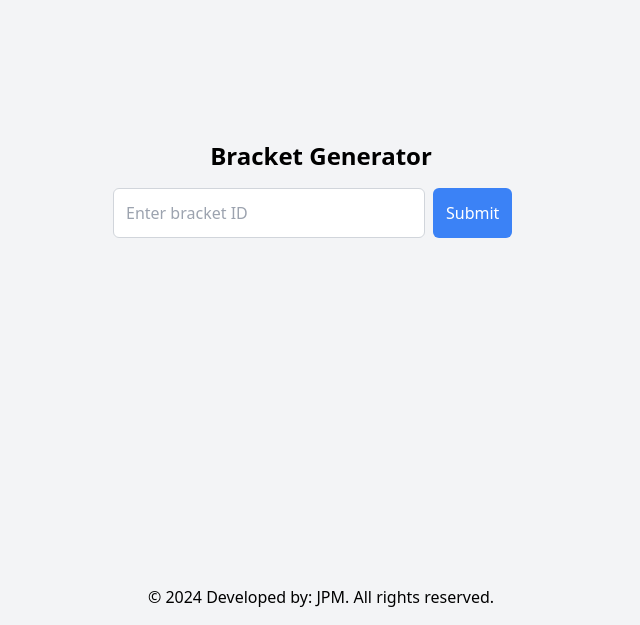
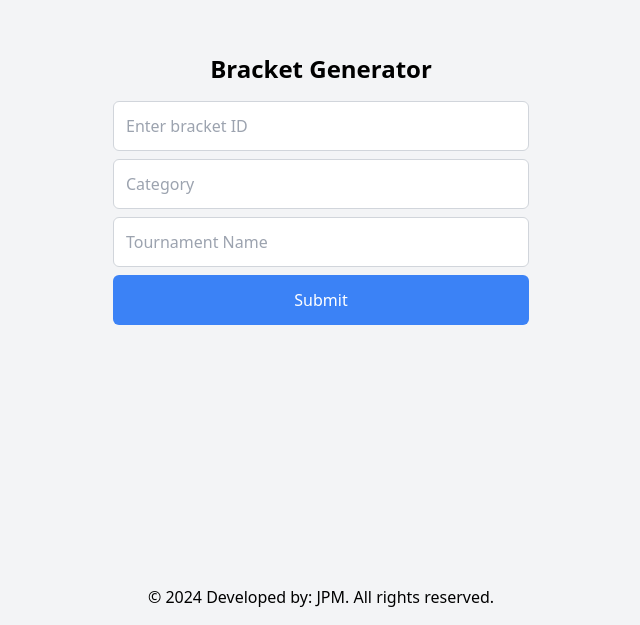
Before and after one commit to reyunj/bracket, a Next.js app: page /bracket in a window 1280 px wide. Shown: the part 175-800 px from the top of the page, without its empty margins (319-959 px from the left). Built offline with nearby package versions, Linux system fonts and the light colour scheme.

Commit message:
Adding tournament name and category

```diff
--- a/app/bracket/[bracketId]/page.js
+++ b/app/bracket/[bracketId]/page.js
@@ -1,4 +1,5 @@
 "use client";
+
 import { useParams } from "next/navigation";
 import { useEffect, useState } from "react";
 
@@ -8,28 +9,31 @@ export default function BracketPage() {
     `https://brackethq.com/b/${bracketId}/embed/?zoom=0`
   );
 
-  // Function to update iframe source
+  // Extract tournament name and category from the URL
+  const tournamentName = new URLSearchParams(window.location.search).get(
+    "tournament"
+  );
+  const category = new URLSearchParams(window.location.search).get("category");
+
   const updateIframe = () => {
     setIframeSrc(
       `https://brackethq.com/b/${bracketId}/embed/?zoom=${new Date().getTime()}`
-    ); // Use a timestamp to bypass cache
+    );
   };
 
   useEffect(() => {
-    const interval = setInterval(updateIframe, 5000); // Update every 1 seconds
-
-    return () => clearInterval(interval); // Cleanup on unmount
-  }, [bracketId]); // Dependency array to ensure the effect runs when bracketId changes
+    const interval = setInterval(updateIframe, 5000);
+    return () => clearInterval(interval);
+  }, [bracketId]);
 
   return (
     <div className="flex flex-col items-center justify-center min-h-screen">
-      <div className="w-full max-w-4xl">
-        <iframe
-          src={iframeSrc}
-          width="100%"
-          height="550"
-          title="Bracket"
-        ></iframe>
+      <div className="w-full max-w-4xl border-8 border-neutral-600 rounded-lg">
+        <div className="pl-5 pt-5">
+          <h1 className="text-xl font-bold mb-4">Category: {category}</h1>
+          <h2 className="text-lg mb-4"> Tournament: {tournamentName}</h2>
+        </div>
+        <iframe src={iframeSrc} width="100%" height="550"></iframe>
       </div>
     </div>
   );
--- a/app/bracket/page.js
+++ b/app/bracket/page.js
@@ -5,14 +5,33 @@ import Footer from "../component/Footer";
 
 export default function Bracket() {
   const [bracketId, setBracketId] = useState("");
+  const [tournamentName, setTournamentName] = useState("");
+  const [category, setCategory] = useState("");
 
   const handleBracketIdChange = (e) => {
     setBracketId(e.target.value);
   };
 
+  const handleTournamentNameChange = (e) => {
+    setTournamentName(e.target.value);
+  };
+
+  const handleCategoryChange = (e) => {
+    setCategory(e.target.value);
+  };
+
   const handleSubmit = (e) => {
     e.preventDefault();
-    window.open(`/bracket/${bracketId}`, "_blank");
+
+    if (!tournamentName || !category || !bracketId) {
+      alert("All fields are required!");
+      return;
+    }
+
+    const tournamentParam = encodeURIComponent(tournamentName);
+    const categoryParam = encodeURIComponent(category);
+    const bracketUrl = `/bracket/${bracketId}?tournament=${tournamentParam}&category=${categoryParam}`;
+    window.open(bracketUrl, "_blank");
   };
 
   return (
@@ -21,14 +40,29 @@ export default function Bracket() {
         <h2 className="text-2xl font-bold mb-4">Bracket Generator</h2>
         <form
           onSubmit={handleSubmit}
-          className="flex flex-col sm:flex-row w-full max-w-md mb-4 px-4"
+          className="flex flex-col w-full max-w-md mb-4 px-4"
         >
           <input
             type="text"
             value={bracketId}
             onChange={handleBracketIdChange}
             placeholder="Enter bracket ID"
-            className="border border-gray-300 p-3 rounded-md w-full sm:w-3/4 mb-2 sm:mb-0 sm:mr-2 transition duration-300 focus:outline-none focus:ring-2 focus:ring-blue-400"
+            className="border border-gray-300 p-3 rounded-md w-full mb-2 transition duration-300 focus:outline-none focus:ring-2 focus:ring-blue-400"
+          />
+
+          <input
+            type="text"
+            value={category}
+            onChange={handleCategoryChange}
+            placeholder="Category"
+            className="border border-gray-300 p-3 rounded-md w-full mb-2 transition duration-300 focus:outline-none focus:ring-2 focus:ring-blue-400"
+          />
+          <input
+            type="text"
+            value={tournamentName}
+            onChange={handleTournamentNameChange}
+            placeholder="Tournament Name"
+            className="border border-gray-300 p-3 rounded-md w-full mb-2 transition duration-300 focus:outline-none focus:ring-2 focus:ring-blue-400"
           />
           <button
             type="submit"
--- a/app/page.js
+++ b/app/page.js
@@ -17,7 +17,7 @@ export default function Home() {
           />
         </div>
         <h1 className="text-3xl font-bold mb-6 text-center">
-          Welcome to The Karate Network Management System
+          The Karate Network Management System
         </h1>
         <div className="flex flex-col space-y-4">
           <Link href="/bracket">
--- a/app/scoreboard/page.js
+++ b/app/scoreboard/page.js
@@ -11,7 +11,6 @@ export default function Scoreboard() {
   const [scores, setScores] = useState({});
 
   useEffect(() => {
-    // Load scores from localStorage on component mount
     const storedScores = localStorage.getItem("scores");
     if (storedScores) {
       const { judges, participants, scores } = JSON.parse(storedScores);
@@ -22,7 +21,6 @@ export default function Scoreboard() {
   }, []);
 
   useEffect(() => {
-    // Save scores to localStorage whenever scores change
     localStorage.setItem(
       "scores",
       JSON.stringify({ judges, participants, scores })
@@ -54,7 +52,6 @@ export default function Scoreboard() {
       .map((name) => name.trim())
       .filter(Boolean);
 
-    // Add participants
     const newParticipants = participantArray.filter(
       (name) => !participants.includes(name)
     );
@@ -71,10 +68,9 @@ export default function Scoreboard() {
           },
         }));
       });
-      setParticipantNames(""); // Clear the participant textarea
+      setParticipantNames("");
     }
 
-    // Add judges
     const newJudges = judgeArray.filter((name) => !judges.includes(name));
     if (newJudges.length > 0) {
       if (participants.length === 0 && newParticipants.length === 0) {
@@ -85,7 +81,7 @@ export default function Scoreboard() {
       newJudges.forEach((judge) => {
         setScores((prev) => ({ ...prev, [judge]: {} }));
       });
-      setJudgeNames(""); // Clear the judge textarea
+      setJudgeNames("");
     }
   };
 
@@ -129,7 +125,6 @@ export default function Scoreboard() {
       <div className="container mx-auto flex flex-col justify-center items-center p-6 flex-grow ">
         <h1 className="text-3xl font-bold mb-6">Scoreboard</h1>
 
-        {/* Add Participants Section */}
         <div className="mb-6 w-full max-w-md">
           <h2 className="text-xl font-semibold mb-2">Add Participants</h2>
           <textarea
@@ -141,7 +136,6 @@ export default function Scoreboard() {
           />
         </div>
 
-        {/* Add Judges Section */}
         <div className="mb-4 w-full max-w-md">
           <h2 className="text-xl font-semibold mb-2">Add Judges</h2>
           <textarea
@@ -153,7 +147,6 @@ export default function Scoreboard() {
           />
         </div>
 
-        {/* Unified Add Button */}
         <button
           onClick={handleAdd}
           className="mt-2 bg-blue-500 text-white rounded-md p-2 hover:bg-blue-600 w-full max-w-md"
@@ -161,7 +154,6 @@ export default function Scoreboard() {
           Add Participants and Judges
         </button>
 
-        {/* Scores Section */}
         <h2 className="text-xl font-semibold mb-2 mt-6">Scores</h2>
         {participants.length === 0 ? (
           <p className="text-gray-500">No participants added yet.</p>
@@ -205,7 +197,6 @@ export default function Scoreboard() {
           ))
         )}
 
-        {/* Navigation to Scores Page */}
         <button
           onClick={handleViewScores}
           className="mt-4 bg-green-500 text-white rounded-md p-2 hover:bg-green-600 w-full max-w-md"
```
Also changed, not shown: package.json (+5 -5 lines).
